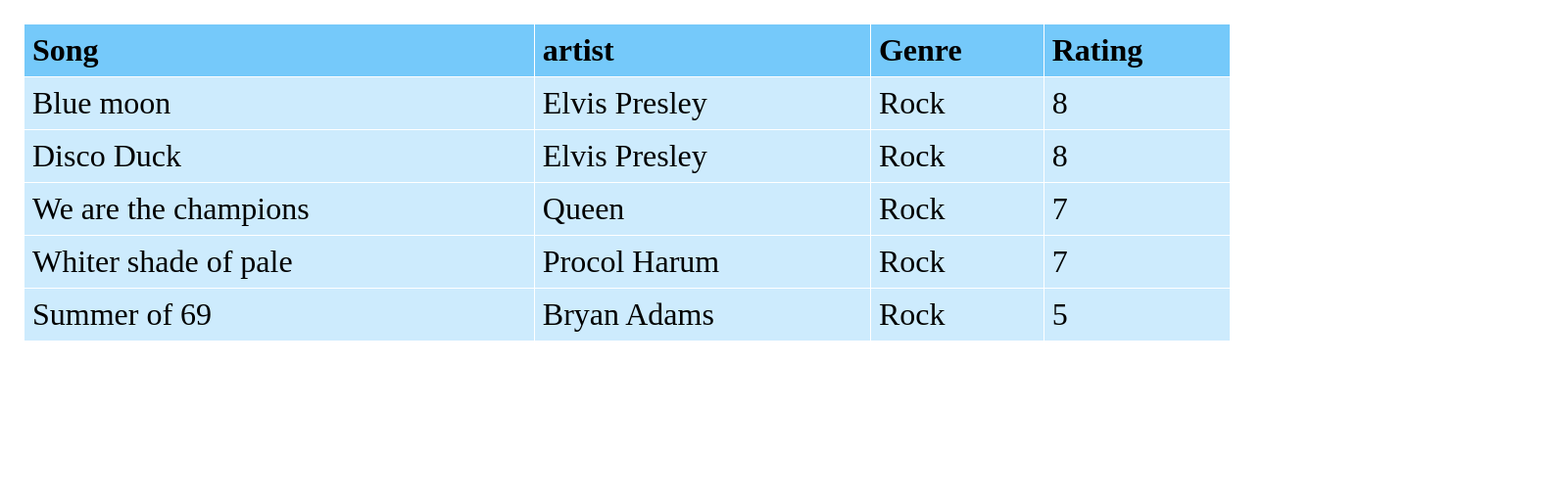
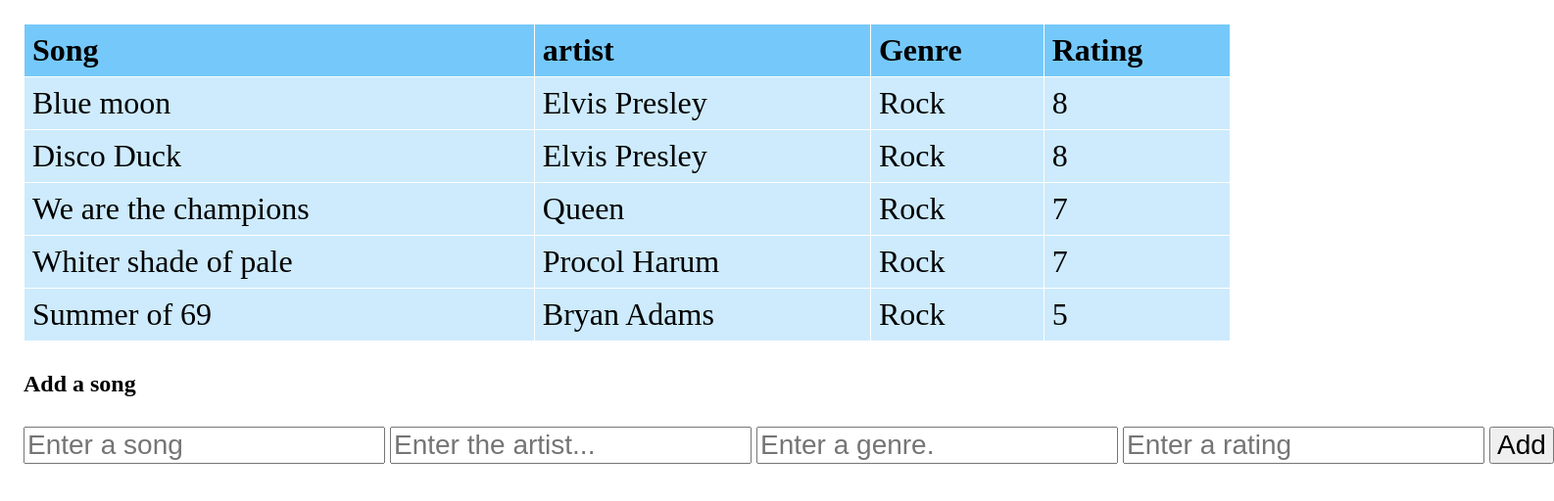
Before and after one commit to Erico103/Erico_Stuurman_Lil_Playlist, a React (Create React App) app: page / in a window 1280 px wide. Shown: the top 512 px of the page at 98% size, 1586 px wide, since content can reach past the window. Built offline with nearby package versions, Linux system fonts and the light colour scheme.

Commit message:
third commit

```diff
--- /dev/null
+++ b/src/components/FormAddSongs.js
@@ -0,0 +1,56 @@
+import React, { useState } from "react";
+
+function FormAddSongs() {
+  const[addFormData, setAddFormData]= useState({
+    song: "song",
+    artist: "artist",
+    genre: "genre",
+    rating: "rating"
+  })
+
+  const handleAddFormChange = (event) => {
+    event.preventDefault();
+    const fieldName= event.target.getAttribute('name')
+    const fieldValue  = event.target.value
+
+    const newFormData = {...addFormData};
+    newFormData[fieldName]=fieldValue;
+
+    setAddFormData(newFormData)
+  }
+  return <div>
+  <form>
+<input
+    type="text"
+    name="song"
+    required="required"
+    placeholder="Enter a song"
+     onChange={handleAddFormChange}
+  />
+  <input
+    type="text"
+    name="artist"
+    required="required"
+    placeholder="Enter the artist..."
+     onChange={handleAddFormChange}
+  />
+  <input
+    type="text"
+    name="genre"
+    required="required"
+    placeholder="Enter a genre."
+     onChange={handleAddFormChange}
+  />
+  <input
+    type="number"
+    name="rating"
+    required="required"
+    placeholder="Enter a rating"
+     onChange={handleAddFormChange}
+  />
+  <button type="submit">Add</button>
+</form>
+  </div>;
+}
+
+export default FormAddSongs
--- a/src/components/TableComponent.js
+++ b/src/components/TableComponent.js
@@ -1,5 +1,6 @@
 import React, {useState} from "react";
 import data from "./mock-data.json"
+import FormAddSongs from "../components/FormAddSongs"
 
 
 function Table() {
@@ -30,6 +31,8 @@
 
         </tbody>
       </table>
+      <h2>Add a song</h2>
+     <FormAddSongs/>
     </div>
   );
 }
```
